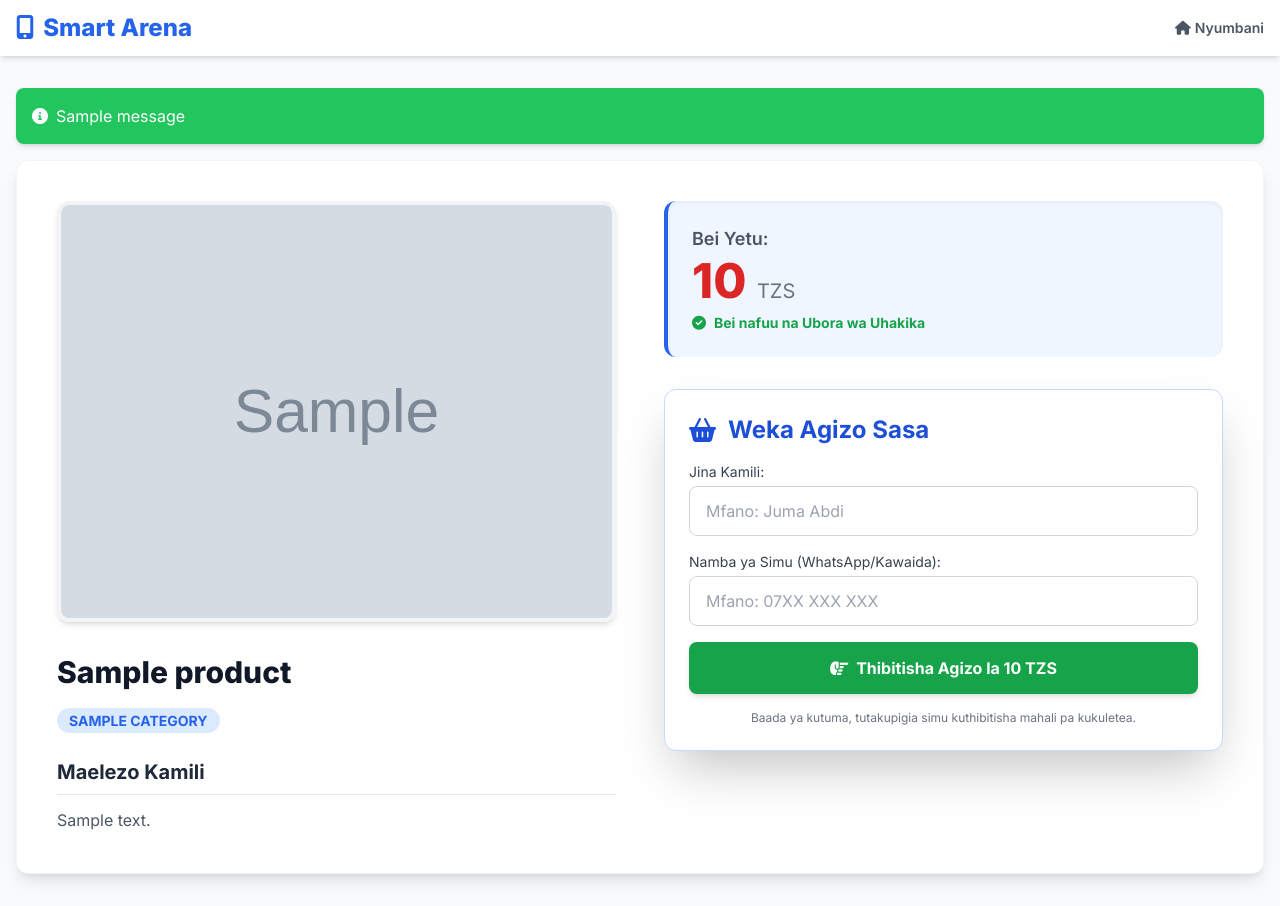
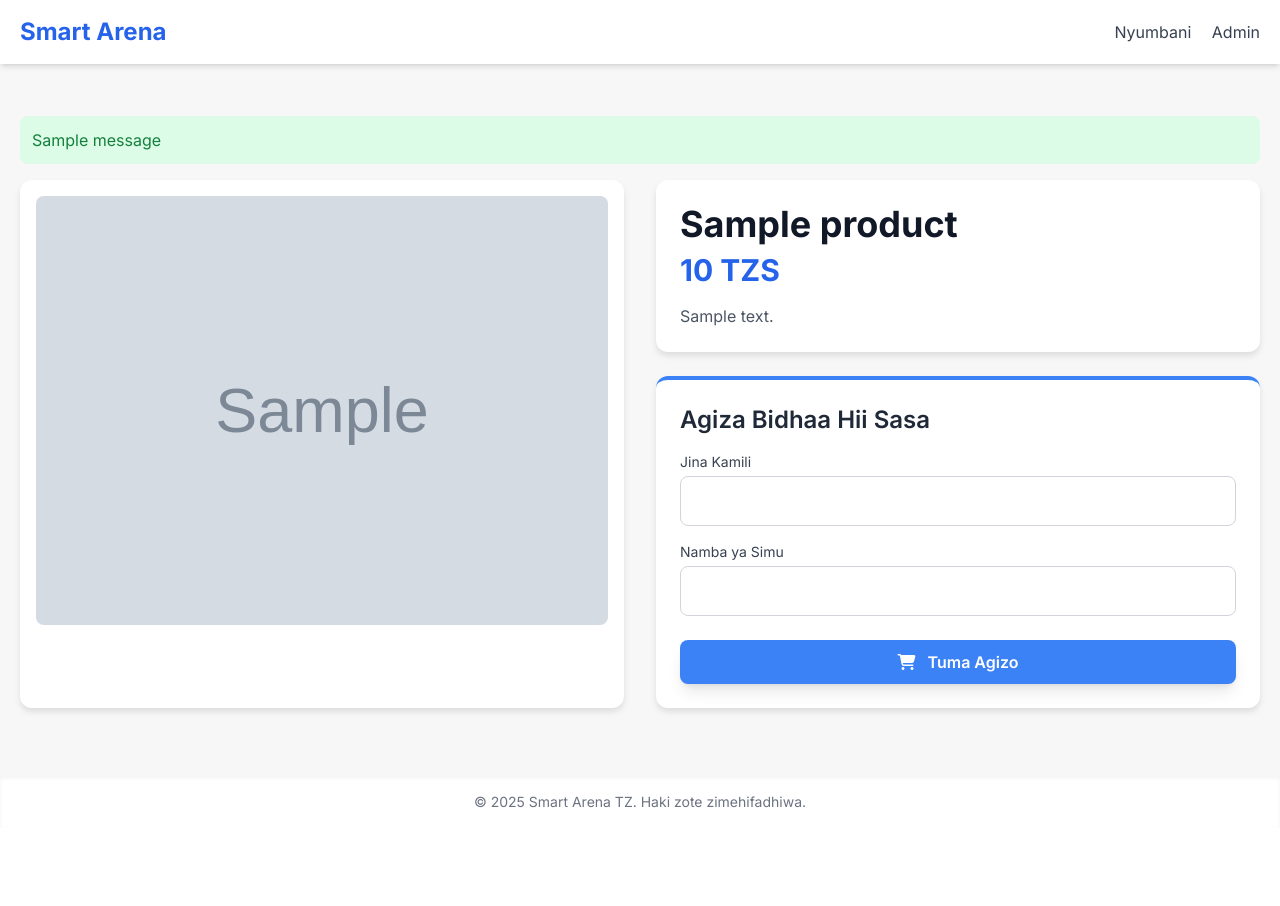
Before and after one commit to abdondismas0-hub/smart-arena-project, a Flask app: template templates/product_detail.html in a window 1280 px wide. After the commit the page ends 808 px from the top, so only its background shows below. Run offline with Flask 3, Linux system fonts and the light colour scheme; the template is opened without the code that fills it: most values are stand-ins (such as "Sample title", 1, 10 or a date in 2020); grey boxes marked "Sample" are stand-in pictures; one stand-in notice (Sample message) is shown; some libraries are stand-ins or nearby versions.

Commit message:
Refactor product_detail.html for improved layout
Updated the product detail page layout and styles.

```diff
--- a/templates/product_detail.html
+++ b/templates/product_detail.html
@@ -3,118 +3,103 @@
 <head>
     <meta charset="UTF-8">
     <meta name="viewport" content="width=device-width, initial-scale=1.0">
-    <title>Maelezo ya {{ product.name }} | Smart Arena</title>
-    <!-- Tailwind CSS CDN -->
+    <title>{{ product.name }} | Smart Arena</title>
+    <link rel="stylesheet" href="{{ url_for('static', filename='style.css') }}">
+    <!-- Load Tailwind CSS from CDN -->
     <script src="https://cdn.tailwindcss.com"></script>
-    <!-- Font Awesome Icons -->
-    <link rel="stylesheet" href="https://cdnjs.cloudflare.com/ajax/libs/font-awesome/6.0.0-beta3/css/all.min.css">
+    <link href="https://fonts.googleapis.com/css2?family=Inter:wght@400;600;700&display=swap" rel="stylesheet">
     <style>
-        @import url('https://fonts.googleapis.com/css2?family=Inter:wght@400;600;700;800&display=swap');
-        body { font-family: 'Inter', sans-serif; }
+        body {
+            font-family: 'Inter', sans-serif;
+            background-color: #f7f7f7;
+            color: #1f2937;
+        }
+        .container {
+            max-width: 90%;
+            margin: auto;
+            padding: 20px;
+        }
+        .card {
+            background-color: white;
+            border-radius: 12px;
+            box-shadow: 0 4px 6px rgba(0, 0, 0, 0.1);
+        }
+        .btn-primary {
+            background-color: #3b82f6;
+            color: white;
+            padding: 10px 20px;
+            border-radius: 8px;
+            font-weight: 600;
+            transition: background-color 0.3s;
+        }
+        .btn-primary:hover {
+            background-color: #2563eb;
+        }
     </style>
 </head>
-<body class="antialiased bg-gray-50">
-
-    <!-- HEADER: Imekamilika Kwenye index.html, tutaweka placeholder tu -->
-    <header class="bg-white shadow-md sticky top-0 z-10">
-        <div class="container mx-auto px-4 py-3 flex justify-between items-center">
-            <a href="{{ url_for('smart_arena_home') }}" class="text-2xl font-extrabold text-blue-600 hover:text-blue-700 transition duration-300">
-                <i class="fas fa-mobile-alt mr-1"></i> Smart Arena
-            </a>
-            <!-- Viungo Vifupi -->
-            <a href="{{ url_for('smart_arena_home') }}" class="text-sm font-semibold text-gray-600 hover:text-blue-600 flex items-center space-x-1">
-                <i class="fas fa-home"></i> <span>Nyumbani</span>
-            </a>
+<body>
+    <header class="bg-white shadow-md">
+        <div class="container flex justify-between items-center py-4">
+            <h1 class="text-2xl font-bold text-blue-600">Smart Arena</h1>
+            <nav class="space-x-4">
+                <a href="{{ url_for('smart_arena_home') }}" class="text-gray-700 hover:text-blue-600">Nyumbani</a>
+                <a href="{{ url_for('admin_login') }}" class="text-gray-700 hover:text-blue-600">Admin</a>
+            </nav>
         </div>
     </header>
 
-    <main class="container mx-auto px-4 py-8">
-
-        <!-- Flash Messages -->
+    <main class="container mt-8">
+        <!-- Ujumbe wa Flash -->
         {% with messages = get_flashed_messages(with_categories=true) %}
             {% if messages %}
                 <div class="mb-4">
                     {% for category, message in messages %}
-                        <div class="p-4 mb-2 rounded-lg shadow-md text-white
-                            {% if category == 'error' %}bg-red-500{% elif category == 'success' %}bg-green-500{% else %}bg-blue-500{% endif %}">
-                            <i class="fas fa-info-circle mr-2"></i>{{ message }}
+                        <div class="p-3 mb-2 rounded-lg {% if category == 'success' %}bg-green-100 text-green-700{% elif category == 'error' %}bg-red-100 text-red-700{% else %}bg-yellow-100 text-yellow-700{% endif %}">
+                            {{ message }}
                         </div>
                     {% endfor %}
                 </div>
             {% endif %}
         {% endwith %}
 
-        <!-- Ukurasa Mkuu wa Maelezo ya Bidhaa -->
-        <section class="bg-white p-6 md:p-10 rounded-xl shadow-lg border border-gray-100 grid grid-cols-1 md:grid-cols-2 gap-8 md:gap-12">
-
-            <!-- Upande wa Kushoto: Picha na Maelezo -->
-            <div>
-                <img src="{{ product.image_url }}" alt="{{ product.name }}" class="w-full h-auto rounded-xl shadow-md border-4 border-gray-100 object-cover object-center"
-                     onerror="this.onerror=null; this.src='https://placehold.co/600x600/000/FFF?text={{ product.name|replace(' ', '+') }}';"
-                     loading="lazy">
-
-                <div class="mt-8">
-                    <h2 class="text-3xl font-extrabold text-gray-900 mb-4">{{ product.name }}</h2>
-                    <p class="text-lg font-medium text-gray-500 mb-6">
-                        <span class="text-sm font-bold text-blue-600 bg-blue-100 px-3 py-1 rounded-full uppercase">{{ product.category }}</span>
-                    </p>
-
-                    <h3 class="text-xl font-bold text-gray-800 mb-3 border-b pb-2">Maelezo Kamili</h3>
-                    <p class="text-gray-600 leading-relaxed">{{ product.description }}</p>
-                </div>
+        <div class="grid md:grid-cols-2 gap-8">
+            <!-- Picha ya Bidhaa -->
+            <div class="card p-4">
+                <img src="{{ product.image_url }}" alt="{{ product.name }}" class="w-full h-auto object-cover rounded-lg shadow-inner" onerror="this.onerror=null;this.src='https://placehold.co/600x400/CCCCCC/333333?text=Hakuna+Picha';">
             </div>
 
-            <!-- Upande wa Kulia: Bei na Fomu ya Agizo -->
-            <div class="sticky top-20 h-fit">
-                <!-- Kadi ya Bei -->
-                <div class="bg-blue-50 p-6 rounded-xl shadow-inner mb-8 border-l-4 border-blue-600">
-                    <p class="text-lg font-semibold text-gray-600">Bei Yetu:</p>
-                    <p class="text-5xl font-extrabold text-red-600 mt-1">
-                        {{ "{:,.0f}".format(product.price) }}
-                        <span class="text-xl font-normal text-gray-500">TZS</span>
-                    </p>
-                    <p class="text-sm text-green-600 font-bold mt-2 flex items-center">
-                        <i class="fas fa-check-circle mr-2"></i> Bei nafuu na Ubora wa Uhakika
-                    </p>
+            <!-- Maelezo ya Bidhaa na Fomu ya Kuagiza -->
+            <div class="space-y-6">
+                <div class="card p-6">
+                    <h2 class="text-4xl font-extrabold text-gray-900">{{ product.name }}</h2>
+                    <p class="text-blue-600 text-3xl font-bold mt-2">{{ product.price | format_currency }}</p>
+                    <p class="text-gray-600 mt-4">{{ product.description }}</p>
                 </div>
 
-                <!-- Fomu ya Kuweka Agizo -->
-                <div class="bg-white p-6 rounded-xl shadow-2xl border border-blue-200">
-                    <h3 class="text-2xl font-bold text-blue-700 mb-4 flex items-center">
-                        <i class="fas fa-shopping-basket mr-3"></i> Weka Agizo Sasa
-                    </h3>
-                    <form method="POST" action="{{ url_for('product_details', product_id=product.id) }}" class="space-y-4">
-                        <!-- Input Jina -->
-                        <div>
-                            <label for="customer_name" class="block text-sm font-medium text-gray-700">Jina Kamili:</label>
-                            <input type="text" id="customer_name" name="customer_name" required
-                                   class="mt-1 block w-full px-4 py-3 border border-gray-300 rounded-lg focus:outline-none focus:ring-2 focus:ring-blue-500 transition duration-150"
-                                   placeholder="Mfano: Juma Abdi">
+                <div class="card p-6 border-t-4 border-blue-500">
+                    <h3 class="text-2xl font-semibold mb-4 text-gray-800">Agiza Bidhaa Hii Sasa</h3>
+                    <form method="POST">
+                        <div class="mb-4">
+                            <label for="customer_name" class="block text-sm font-medium text-gray-700 mb-1">Jina Kamili</label>
+                            <input type="text" id="customer_name" name="customer_name" required class="w-full p-3 border border-gray-300 rounded-lg focus:ring-blue-500 focus:border-blue-500">
                         </div>
-
-                        <!-- Input Namba ya Simu -->
-                        <div>
-                            <label for="phone" class="block text-sm font-medium text-gray-700">Namba ya Simu (WhatsApp/Kawaida):</label>
-                            <input type="tel" id="phone" name="phone" required
-                                   class="mt-1 block w-full px-4 py-3 border border-gray-300 rounded-lg focus:outline-none focus:ring-2 focus:ring-blue-500 transition duration-150"
-                                   placeholder="Mfano: 07XX XXX XXX">
+                        <div class="mb-6">
+                            <label for="phone" class="block text-sm font-medium text-gray-700 mb-1">Namba ya Simu</label>
+                            <input type="tel" id="phone" name="phone" required class="w-full p-3 border border-gray-300 rounded-lg focus:ring-blue-500 focus:border-blue-500">
                         </div>
-
-                        <!-- Kifungo cha Kutuma -->
-                        <button type="submit" class="w-full bg-green-600 hover:bg-green-700 text-white font-bold py-3 rounded-lg shadow-md hover:shadow-lg transition duration-300 transform hover:scale-[1.01] flex items-center justify-center space-x-2">
-                            <i class="fas fa-hand-point-right text-lg"></i>
-                            <span>Thibitisha Agizo la {{ "{:,.0f}".format(product.price) }} TZS</span>
+                        <button type="submit" class="btn-primary w-full shadow-lg hover:shadow-xl">
+                            <i class="fas fa-shopping-cart mr-2"></i> Tuma Agizo
                         </button>
-                        <p class="text-xs text-gray-500 mt-2 text-center">Baada ya kutuma, tutakupigia simu kuthibitisha mahali pa kukuletea.</p>
                     </form>
                 </div>
             </div>
-
-        </section>
+        </div>
 
     </main>
-
-    <!-- Footer Imetolewa (Haitajwi tena hapa, inatakiwa iwe sehemu ya base.html au iwekwe hapa kwa completeness) -->
-
+    <footer class="mt-12 py-4 text-center text-sm text-gray-500 bg-white shadow-inner">
+        &copy; 2025 Smart Arena TZ. Haki zote zimehifadhiwa.
+    </footer>
+    <!-- Font Awesome kwa icons -->
+    <script src="https://kit.fontawesome.com/a076d05399.js" crossorigin="anonymous"></script>
 </body>
 </html>
```
